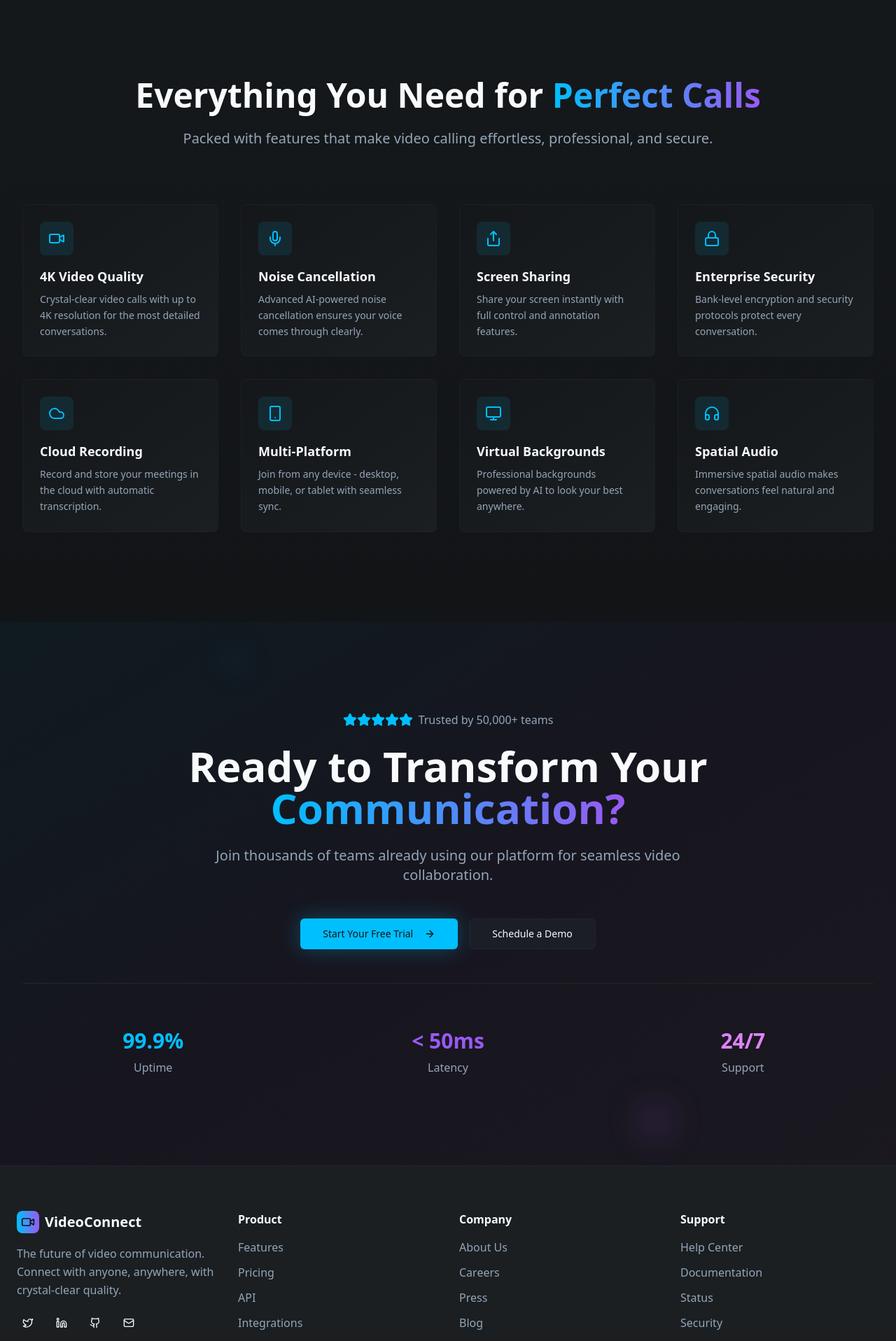
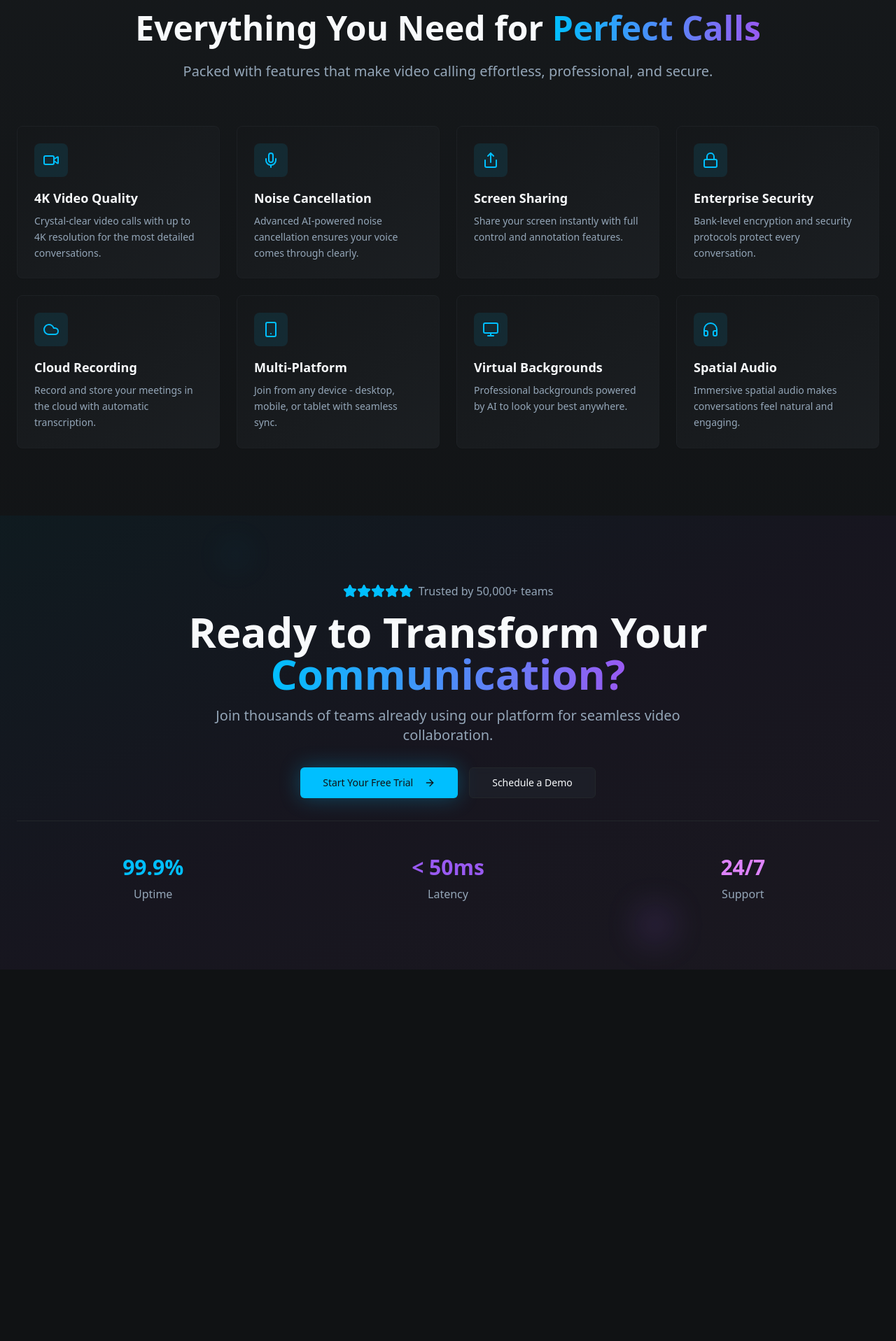
Before and after one commit to updesh10/black-splash-connect, a React (Vite) app: page / in a window 1280 px wide. Shown: the part 880-2797 px from the top of the page at 70% size. After the commit the page ends 2266 px from the top, so only its background shows below. Built offline with nearby package versions, Linux system fonts and the light colour scheme.

Commit message:
Reverted to commit 9ef2cd611c86d34d52fcccc7c90ed65627494c83

```diff
--- a/src/components/CTASection.tsx
+++ b/src/components/CTASection.tsx
@@ -3,7 +3,7 @@ import { ArrowRight, Star } from "lucide-react";
 
 const CTASection = () => {
   return (
-    <section className="py-32 relative overflow-hidden">
+    <section className="py-24 relative overflow-hidden">
       {/* Background gradient */}
       <div className="absolute inset-0 bg-gradient-to-br from-primary/5 via-secondary/5 to-accent/5" />
 
@@ -11,9 +11,9 @@ const CTASection = () => {
       <div className="absolute top-10 left-1/4 w-8 h-8 bg-primary/20 rounded-full blur-xl animate-pulse-glow" />
       <div className="absolute bottom-10 right-1/4 w-12 h-12 bg-secondary/20 rounded-full blur-xl animate-float" />
 
-      <div className="container mx-auto px-6 lg:px-8 relative z-10">
-        <div className="text-center space-y-12">
-          <div className="space-y-6">
+      <div className="container mx-auto px-6 relative z-10">
+        <div className="text-center space-y-8">
+          <div className="space-y-4">
             <div className="flex justify-center items-center gap-2 mb-4">
               <div className="flex">
                 {[1, 2, 3, 4, 5].map((star) => (
@@ -53,7 +53,7 @@ const CTASection = () => {
             </Button>
           </div>
 
-          <div className="grid grid-cols-1 md:grid-cols-3 gap-12 pt-16 border-t border-border">
+          <div className="grid grid-cols-1 md:grid-cols-3 gap-8 pt-12 border-t border-border">
             <div className="text-center">
               <div className="text-3xl font-bold text-primary mb-2">99.9%</div>
               <div className="text-muted-foreground">Uptime</div>
--- a/src/components/FeaturesSection.tsx
+++ b/src/components/FeaturesSection.tsx
@@ -46,12 +46,12 @@ const features = [
 
 const FeaturesSection = () => {
   return (
-    <section className="py-32 bg-video-surface relative">
+    <section className="py-24 bg-video-surface relative">
       {/* Background effects */}
       <div className="absolute inset-0 bg-gradient-to-b from-background/50 to-background/80" />
 
-      <div className="container mx-auto px-6 lg:px-8 relative z-10">
-        <div className="text-center mb-20">
+      <div className="container mx-auto px-6 relative z-10">
+        <div className="text-center mb-16">
           <h2 className="text-4xl lg:text-5xl font-bold mb-6">
             Everything You Need for{" "}
             <span className="bg-gradient-accent bg-clip-text text-transparent">
@@ -63,7 +63,7 @@ const FeaturesSection = () => {
           </p>
         </div>
 
-        <div className="grid md:grid-cols-2 lg:grid-cols-4 gap-8">
+        <div className="grid md:grid-cols-2 lg:grid-cols-4 gap-6">
           {features.map((feature, index) => (
             <Card
               key={feature.title}
--- a/src/components/Footer.tsx
+++ /dev/null
@@ -1,98 +0,0 @@
-import { Button } from "@/components/ui/button";
-import { Video, Twitter, Linkedin, Github, Mail } from "lucide-react";
-
-const Footer = () => {
-  return (
-    <footer className="bg-video-surface border-t border-border">
-      <div className="container mx-auto px-6">
-        {/* Main footer content */}
-        <div className="py-16 grid grid-cols-1 md:grid-cols-2 lg:grid-cols-4 gap-8">
-          {/* Brand section */}
-          <div className="space-y-4">
-            <div className="flex items-center space-x-2">
-              <div className="w-8 h-8 bg-gradient-accent rounded-lg flex items-center justify-center">
-                <Video className="w-5 h-5 text-background" />
-              </div>
-              <span className="text-xl font-bold">VideoConnect</span>
-            </div>
-            <p className="text-muted-foreground leading-relaxed">
-              The future of video communication. Connect with anyone, anywhere, with crystal-clear quality.
-            </p>
-            <div className="flex space-x-4">
-              <Button variant="ghost" size="sm" className="p-2 hover:bg-video-glass/50">
-                <Twitter className="w-4 h-4" />
-              </Button>
-              <Button variant="ghost" size="sm" className="p-2 hover:bg-video-glass/50">
-                <Linkedin className="w-4 h-4" />
-              </Button>
-              <Button variant="ghost" size="sm" className="p-2 hover:bg-video-glass/50">
-                <Github className="w-4 h-4" />
-              </Button>
-              <Button variant="ghost" size="sm" className="p-2 hover:bg-video-glass/50">
-                <Mail className="w-4 h-4" />
-              </Button>
-            </div>
-          </div>
-
-          {/* Product links */}
-          <div className="space-y-4">
-            <h3 className="font-semibold text-foreground">Product</h3>
-            <ul className="space-y-3">
-              <li><a href="#" className="text-muted-foreground hover:text-primary transition-colors">Features</a></li>
-              <li><a href="#" className="text-muted-foreground hover:text-primary transition-colors">Pricing</a></li>
-              <li><a href="#" className="text-muted-foreground hover:text-primary transition-colors">API</a></li>
-              <li><a href="#" className="text-muted-foreground hover:text-primary transition-colors">Integrations</a></li>
-              <li><a href="#" className="text-muted-foreground hover:text-primary transition-colors">Mobile Apps</a></li>
-            </ul>
-          </div>
-
-          {/* Company links */}
-          <div className="space-y-4">
-            <h3 className="font-semibold text-foreground">Company</h3>
-            <ul className="space-y-3">
-              <li><a href="#" className="text-muted-foreground hover:text-primary transition-colors">About Us</a></li>
-              <li><a href="#" className="text-muted-foreground hover:text-primary transition-colors">Careers</a></li>
-              <li><a href="#" className="text-muted-foreground hover:text-primary transition-colors">Press</a></li>
-              <li><a href="#" className="text-muted-foreground hover:text-primary transition-colors">Blog</a></li>
-              <li><a href="#" className="text-muted-foreground hover:text-primary transition-colors">Contact</a></li>
-            </ul>
-          </div>
-
-          {/* Support links */}
-          <div className="space-y-4">
-            <h3 className="font-semibold text-foreground">Support</h3>
-            <ul className="space-y-3">
-              <li><a href="#" className="text-muted-foreground hover:text-primary transition-colors">Help Center</a></li>
-              <li><a href="#" className="text-muted-foreground hover:text-primary transition-colors">Documentation</a></li>
-              <li><a href="#" className="text-muted-foreground hover:text-primary transition-colors">Status</a></li>
-              <li><a href="#" className="text-muted-foreground hover:text-primary transition-colors">Security</a></li>
-              <li><a href="#" className="text-muted-foreground hover:text-primary transition-colors">Privacy</a></li>
-            </ul>
-          </div>
-        </div>
-
-        {/* Bottom section */}
-        <div className="py-8 border-t border-border">
-          <div className="flex flex-col md:flex-row justify-between items-center space-y-4 md:space-y-0">
-            <div className="text-muted-foreground text-sm">
-              © 2024 VideoConnect. All rights reserved.
-            </div>
-            <div className="flex space-x-6 text-sm">
-              <a href="#" className="text-muted-foreground hover:text-primary transition-colors">
-                Terms of Service
-              </a>
-              <a href="#" className="text-muted-foreground hover:text-primary transition-colors">
-                Privacy Policy
-              </a>
-              <a href="#" className="text-muted-foreground hover:text-primary transition-colors">
-                Cookie Policy
-              </a>
-            </div>
-          </div>
-        </div>
-      </div>
-    </footer>
-  );
-};
-
-export default Footer;
--- a/src/components/HeroSection.tsx
+++ b/src/components/HeroSection.tsx
@@ -4,7 +4,7 @@ import heroImage from "@/assets/video-call-hero.jpg";
 
 const HeroSection = () => {
   return (
-    <section className="relative min-h-screen flex items-center justify-center bg-background overflow-hidden py-20">
+    <section className="relative min-h-screen flex items-center justify-center bg-background overflow-hidden">
       {/* Background gradient overlay */}
       <div className="absolute inset-0 bg-gradient-hero opacity-50" />
 
@@ -13,8 +13,8 @@ const HeroSection = () => {
       <div className="absolute top-40 right-20 w-6 h-6 bg-secondary rounded-full animate-float" />
       <div className="absolute bottom-32 left-20 w-3 h-3 bg-accent rounded-full animate-pulse-glow" />
 
-      <div className="container mx-auto px-6 lg:px-8 relative z-10">
-        <div className="grid lg:grid-cols-2 gap-16 lg:gap-20 items-center">
+      <div className="container mx-auto px-6 relative z-10">
+        <div className="grid lg:grid-cols-2 gap-12 items-center">
           {/* Left content */}
           <div className="space-y-8 animate-slide-up">
             <div className="space-y-4">
--- a/src/pages/Index.tsx
+++ b/src/pages/Index.tsx
@@ -2,18 +2,14 @@ import Navigation from "@/components/Navigation";
 import HeroSection from "@/components/HeroSection";
 import FeaturesSection from "@/components/FeaturesSection";
 import CTASection from "@/components/CTASection";
-import Footer from "@/components/Footer";
 
 const Index = () => {
   return (
     <div className="min-h-screen bg-background text-foreground">
       <Navigation />
-      <main className="pt-16">
-        <HeroSection />
-        <FeaturesSection />
-        <CTASection />
-      </main>
-      <Footer />
+      <HeroSection />
+      <FeaturesSection />
+      <CTASection />
     </div>
   );
 };
```
